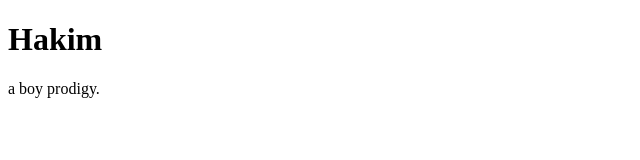
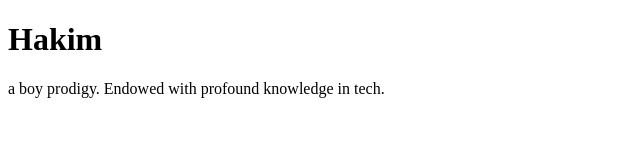
Before and after one commit to KavumaHakim/test, a plain HTML site: page src/index.html in a window 1280 px wide. Shown: the whole page, without its empty margins (0-640 px from the left). Drawn offline with Linux system fonts and the light colour scheme.

Commit message:
descript

```diff
--- a/src/index.html
+++ b/src/index.html
@@ -7,6 +7,6 @@
 </head>
 <body>
     <h1>Hakim</h1>
-    <p>a boy prodigy.</p>
+    <p>a boy prodigy. Endowed with profound knowledge in tech.</p>
 </body>
 </html>
```
